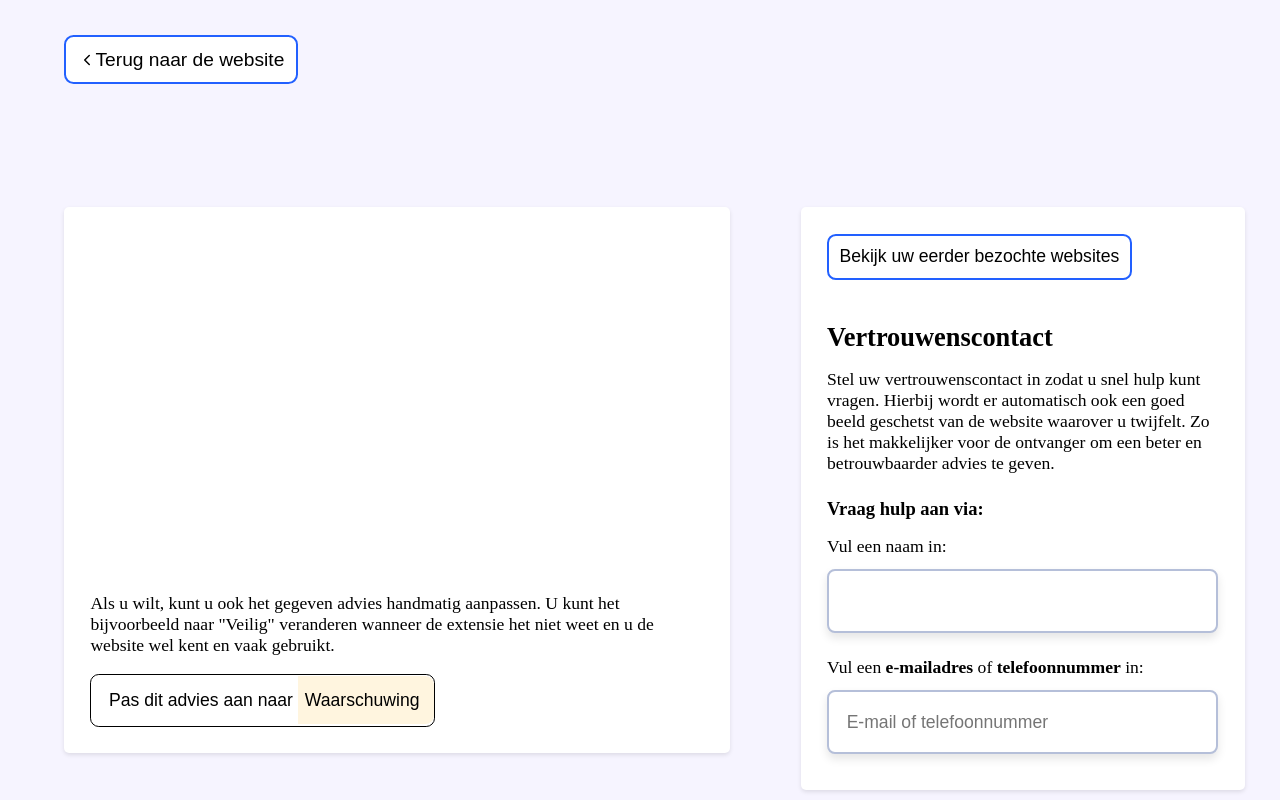
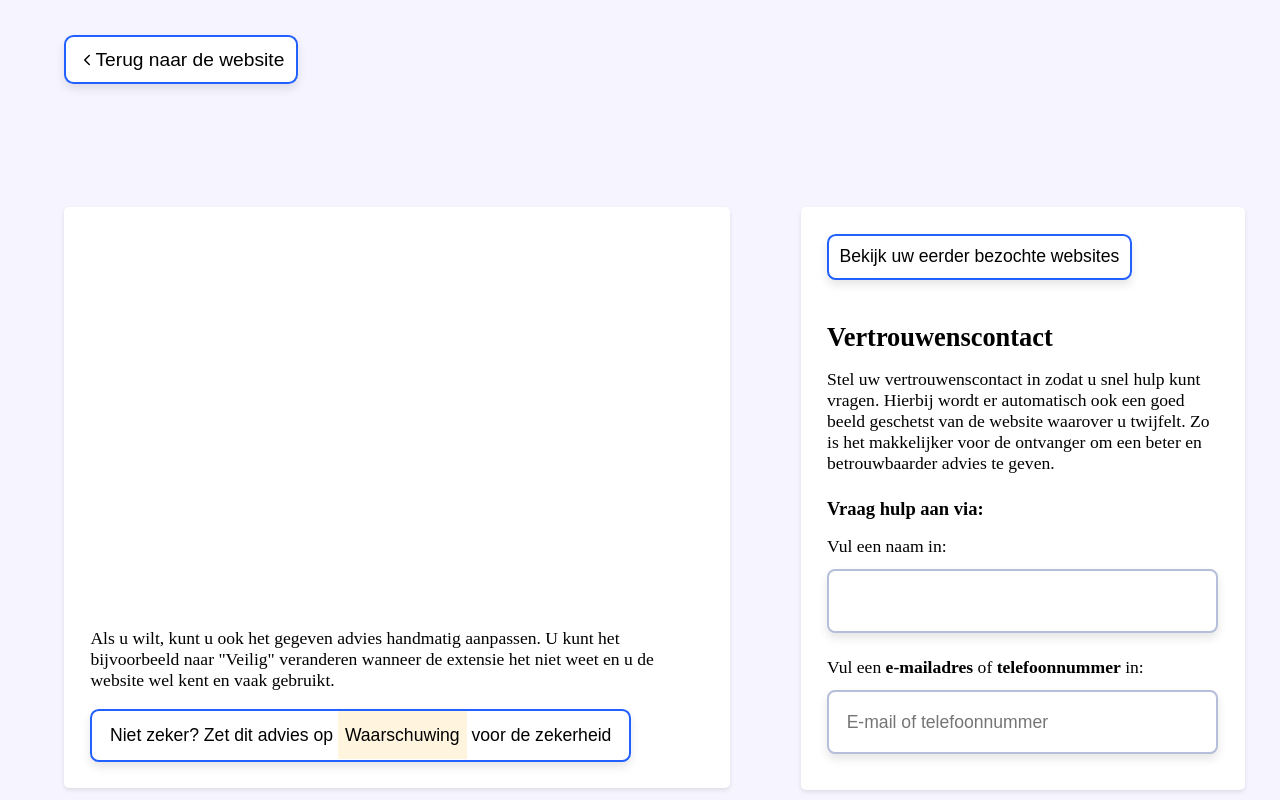
Before and after one commit to JopMolenaar/webAlert-extension, a browser extension: page web_extension/homePage/index.html in a window 1280 px wide. Shown: the top 800 px of the page. Drawn offline with Linux system fonts and the light colour scheme.

Commit message:
fix: button styling home page

```diff
--- a/web_extension/homePage/css/home.css
+++ b/web_extension/homePage/css/home.css
@@ -1,7 +1,7 @@
 
 body main {
     display: grid;
-    grid-template-rows: 31em 1fr;
+    grid-template-rows: 33em 1fr;
     grid-template-columns: 3fr 2fr;
     padding-left: 10vw;
     padding-right: 2em;
@@ -15,7 +15,7 @@ body main {
         border-radius: 5px;
         background-color: white;
         box-shadow: 0 2px 4px rgba(0, 0, 0, 0.1);
-        height: 28em;
+        height: 30em;
         display: flex;
         flex-direction: column;
         justify-content: space-between;
@@ -44,9 +44,8 @@ body main {
                 margin-top: 0;
             }
             #changeAdviceBtn {
-                border: solid black 1px;
                 padding: 0;
-                padding-left: 1em;
+                padding-inline: 1em;
                 height: 3em;
                 order: 1;
                 span {
@@ -58,8 +57,14 @@ body main {
                     }
                     height: 100%;
                     padding: 0.8em;
-                    padding-left: 0.4em;
-                    border-radius: 0px 0.5em 0.5em 0px;
+                    padding-inline: 0.4em;
+                }
+                &:hover {
+                    scale: 1.02;
+                    background-color: white;
+                }
+                &:active {
+                    scale: 0.98;
                 }
             }
         }
@@ -70,7 +75,7 @@ body main {
         max-width: 44em;
         grid-column: 2/3;
         grid-row: 1/3;
-        min-height: 28em;
+        min-height: 30em;
         justify-content: space-between;
         gap: 1.5em;
         display: flex;
--- a/web_extension/homePage/css/style.css
+++ b/web_extension/homePage/css/style.css
@@ -94,6 +94,8 @@ button, a.btn-primary {
     border-radius: 0.5em;
     text-decoration: none;
     background-color: var(--color-white);
+    box-shadow: 0 5px 10px rgba(0, 0, 0, 0.1);
+
     &:hover:not(:disabled) {
         cursor: pointer;
     }
--- a/web_extension/homePage/index.html
+++ b/web_extension/homePage/index.html
@@ -29,7 +29,7 @@
             <div>
                 <p>Als u wilt, kunt u ook het gegeven advies handmatig aanpassen.
                     U kunt het bijvoorbeeld naar "Veilig" veranderen wanneer de extensie het niet weet en u de website wel kent en vaak gebruikt.</p>
-                <button id="changeAdviceBtn" class="btn-secondary">Pas dit advies aan naar <span class="warning">Waarschuwing</span></button>
+                <button id="changeAdviceBtn" class="btn-secondary">Niet zeker? Zet dit advies op <span class="warning">Waarschuwing</span> voor de zekerheid</button>
             </div>
         </section>
 
```
